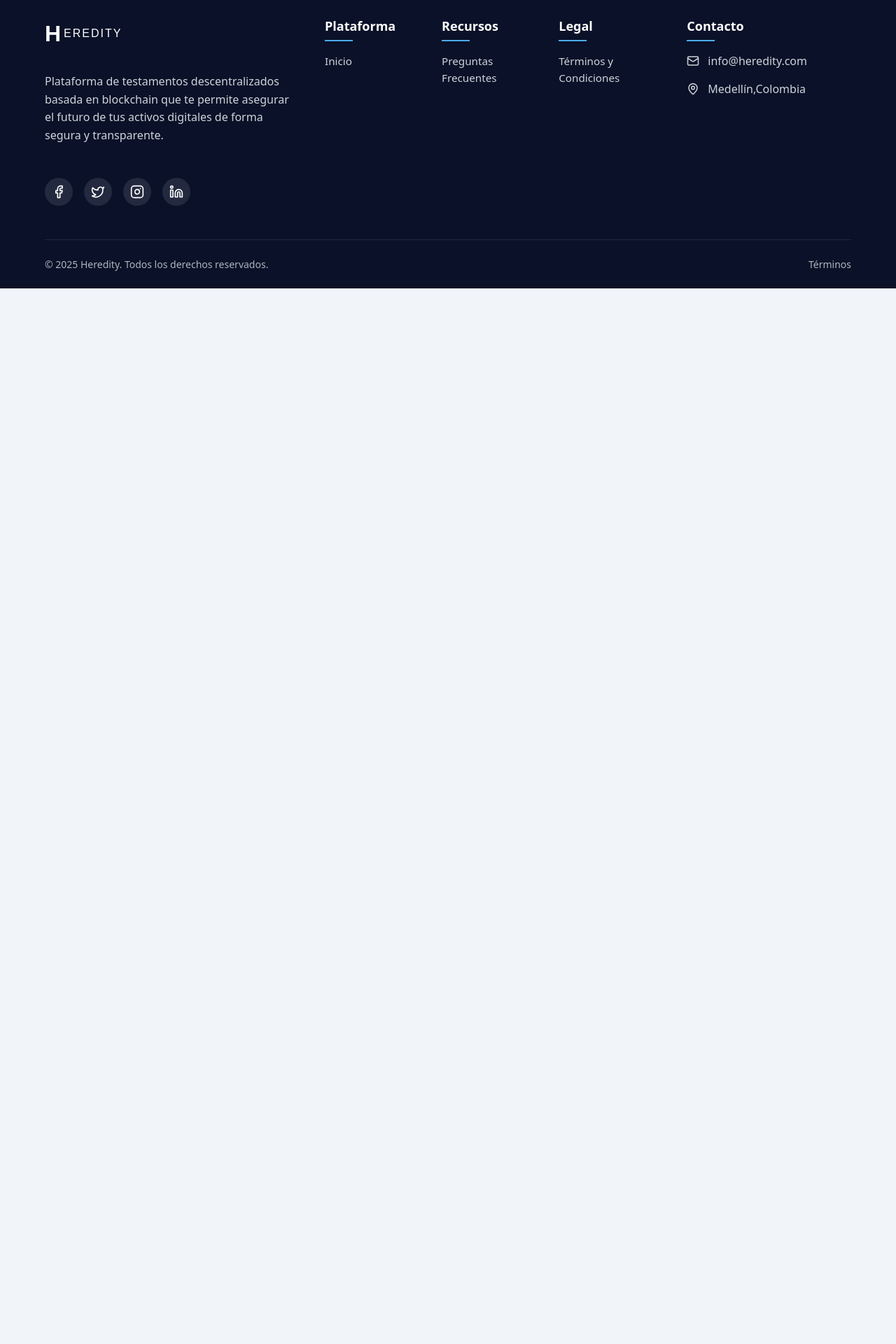
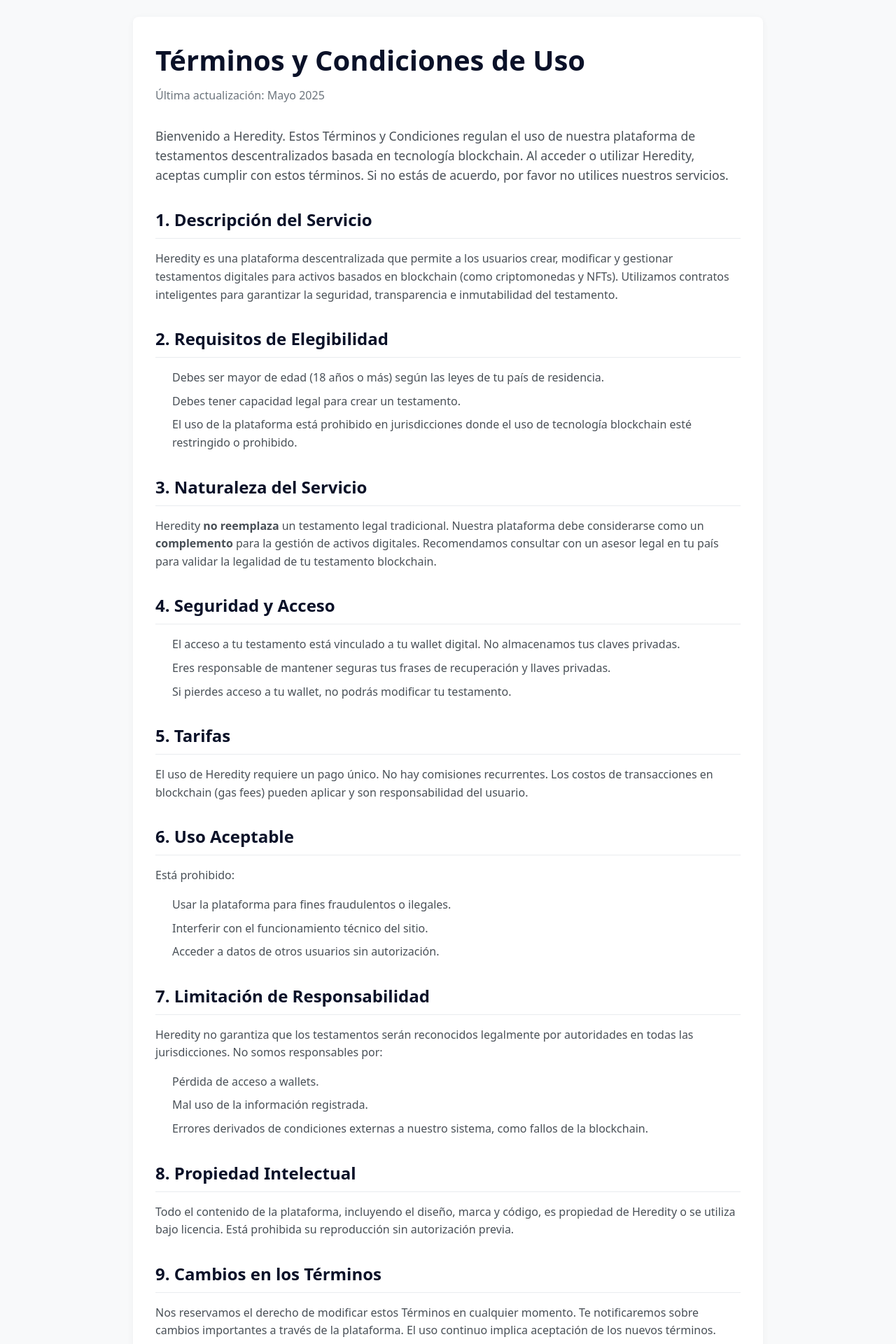
Before and after one commit to slydragonn/heredity-mvp, a React (Vite) app: page /terminos in a window 1280 px wide. Shown: the part 120-2040 px from the top of the page at 70% size. Before the commit the page ends 800 px from the top, so only its background shows below. Built offline with nearby package versions, Linux system fonts and the light colour scheme.

Commit message:
terms and conditions

```diff
--- a/src/App.jsx
+++ b/src/App.jsx
@@ -4,6 +4,7 @@
 import FAQPage from "./pages/FAQPage";
 import AppLayout from "./layouts/AppLayout";
 import ContactPage from "./pages/ContactPage";
+import TermsAndConditions from "./components/Legal/TermsAndConditions";
 
 function App() {
   return (
@@ -13,6 +14,7 @@
         <Route path="/dashboard" element={<Dashboard />} />
         <Route path="/faq" element={<FAQPage />} />
         <Route path="/contacto" element={<ContactPage />} />
+        <Route path="/terminos" element={<TermsAndConditions />} />
       </Routes>
     </AppLayout>
   );
--- /dev/null
+++ b/src/components/Legal/Legal.module.css
@@ -0,0 +1,106 @@
+.legalContainer {
+    width: 100%;
+    background-color: #f8f9fa;
+    padding: 4rem 0;
+  }
+
+  .legalContent {
+    max-width: 900px;
+    margin: 0 auto;
+    padding: 2rem;
+    background-color: #ffffff;
+    border-radius: 8px;
+    box-shadow: 0 2px 10px rgba(0, 0, 0, 0.05);
+  }
+
+  .legalTitle {
+    font-size: 2.5rem;
+    font-weight: 700;
+    color: #0a1128;
+    margin-bottom: 0.5rem;
+  }
+
+  .legalUpdate {
+    color: #6c757d;
+    font-size: 1rem;
+    margin-bottom: 2rem;
+  }
+
+  .legalIntro {
+    margin-bottom: 2rem;
+    font-size: 1.1rem;
+    line-height: 1.6;
+    color: #495057;
+  }
+
+  .legalSection {
+    margin-bottom: 2rem;
+  }
+
+  .legalSection h2 {
+    font-size: 1.5rem;
+    font-weight: 600;
+    color: #0a1128;
+    margin-bottom: 1rem;
+    padding-bottom: 0.5rem;
+    border-bottom: 1px solid #e9ecef;
+  }
+
+  .legalSection p {
+    margin-bottom: 1rem;
+    line-height: 1.6;
+    color: #495057;
+  }
+
+  .legalSection ul {
+    padding-left: 1.5rem;
+    margin-bottom: 1rem;
+  }
+
+  .legalSection li {
+    margin-bottom: 0.5rem;
+    line-height: 1.6;
+    color: #495057;
+  }
+
+  .legalSection strong {
+    font-weight: 600;
+  }
+
+  .legalSection a {
+    color: #4dabf7;
+    text-decoration: none;
+    transition: color 0.3s ease;
+  }
+
+  .legalSection a:hover {
+    color: #3793dd;
+    text-decoration: underline;
+  }
+
+  .legalFooter {
+    margin-top: 3rem;
+    padding-top: 1.5rem;
+    border-top: 1px solid #e9ecef;
+    font-style: italic;
+    color: #6c757d;
+    text-align: center;
+  }
+
+  @media (max-width: 768px) {
+    .legalContainer {
+      padding: 2rem 0;
+    }
+
+    .legalContent {
+      padding: 1.5rem;
+    }
+
+    .legalTitle {
+      font-size: 2rem;
+    }
+
+    .legalSection h2 {
+      font-size: 1.25rem;
+    }
+  }
--- /dev/null
+++ b/src/components/Legal/TermsAndConditions.jsx
@@ -0,0 +1,123 @@
+import styles from "./Legal.module.css"
+
+const TermsAndConditions = () => {
+  return (
+    <div className={styles.legalContainer}>
+      <div className={styles.legalContent}>
+        <h1 className={styles.legalTitle}>Términos y Condiciones de Uso</h1>
+        <p className={styles.legalUpdate}>Última actualización: Mayo 2025</p>
+
+        <div className={styles.legalIntro}>
+          <p>
+            Bienvenido a Heredity. Estos Términos y Condiciones regulan el uso de nuestra plataforma de testamentos
+            descentralizados basada en tecnología blockchain. Al acceder o utilizar Heredity, aceptas cumplir con estos
+            términos. Si no estás de acuerdo, por favor no utilices nuestros servicios.
+          </p>
+        </div>
+
+        <div className={styles.legalSection}>
+          <h2>1. Descripción del Servicio</h2>
+          <p>
+            Heredity es una plataforma descentralizada que permite a los usuarios crear, modificar y gestionar
+            testamentos digitales para activos basados en blockchain (como criptomonedas y NFTs). Utilizamos contratos
+            inteligentes para garantizar la seguridad, transparencia e inmutabilidad del testamento.
+          </p>
+        </div>
+
+        <div className={styles.legalSection}>
+          <h2>2. Requisitos de Elegibilidad</h2>
+          <ul>
+            <li>Debes ser mayor de edad (18 años o más) según las leyes de tu país de residencia.</li>
+            <li>Debes tener capacidad legal para crear un testamento.</li>
+            <li>
+              El uso de la plataforma está prohibido en jurisdicciones donde el uso de tecnología blockchain esté
+              restringido o prohibido.
+            </li>
+          </ul>
+        </div>
+
+        <div className={styles.legalSection}>
+          <h2>3. Naturaleza del Servicio</h2>
+          <p>
+            Heredity <strong>no reemplaza</strong> un testamento legal tradicional. Nuestra plataforma debe considerarse
+            como un <strong>complemento</strong> para la gestión de activos digitales. Recomendamos consultar con un
+            asesor legal en tu país para validar la legalidad de tu testamento blockchain.
+          </p>
+        </div>
+
+        <div className={styles.legalSection}>
+          <h2>4. Seguridad y Acceso</h2>
+          <ul>
+            <li>El acceso a tu testamento está vinculado a tu wallet digital. No almacenamos tus claves privadas.</li>
+            <li>Eres responsable de mantener seguras tus frases de recuperación y llaves privadas.</li>
+            <li>Si pierdes acceso a tu wallet, no podrás modificar tu testamento.</li>
+          </ul>
+        </div>
+
+        <div className={styles.legalSection}>
+          <h2>5. Tarifas</h2>
+          <p>
+            El uso de Heredity requiere un pago único. No hay comisiones recurrentes. Los costos de transacciones en
+            blockchain (gas fees) pueden aplicar y son responsabilidad del usuario.
+          </p>
+        </div>
+
+        <div className={styles.legalSection}>
+          <h2>6. Uso Aceptable</h2>
+          <p>Está prohibido:</p>
+          <ul>
+            <li>Usar la plataforma para fines fraudulentos o ilegales.</li>
+            <li>Interferir con el funcionamiento técnico del sitio.</li>
+            <li>Acceder a datos de otros usuarios sin autorización.</li>
+          </ul>
+        </div>
+
+        <div className={styles.legalSection}>
+          <h2>7. Limitación de Responsabilidad</h2>
+          <p>
+            Heredity no garantiza que los testamentos serán reconocidos legalmente por autoridades en todas las
+            jurisdicciones. No somos responsables por:
+          </p>
+          <ul>
+            <li>Pérdida de acceso a wallets.</li>
+            <li>Mal uso de la información registrada.</li>
+            <li>Errores derivados de condiciones externas a nuestro sistema, como fallos de la blockchain.</li>
+          </ul>
+        </div>
+
+        <div className={styles.legalSection}>
+          <h2>8. Propiedad Intelectual</h2>
+          <p>
+            Todo el contenido de la plataforma, incluyendo el diseño, marca y código, es propiedad de Heredity o se
+            utiliza bajo licencia. Está prohibida su reproducción sin autorización previa.
+          </p>
+        </div>
+
+        <div className={styles.legalSection}>
+          <h2>9. Cambios en los Términos</h2>
+          <p>
+            Nos reservamos el derecho de modificar estos Términos en cualquier momento. Te notificaremos sobre cambios
+            importantes a través de la plataforma. El uso continuo implica aceptación de los nuevos términos.
+          </p>
+        </div>
+
+        <div className={styles.legalSection}>
+          <h2>10. Contacto</h2>
+          <p>Si tienes preguntas sobre estos Términos, puedes contactarnos a través de:</p>
+          <ul>
+            <li>
+              Correo: <a href="mailto:info@heredity.com">info@heredity.com</a>
+            </li>
+            <li>Ubicación: Medellín, Colombia</li>
+          </ul>
+        </div>
+
+        <div className={styles.legalFooter}>
+          <p>Gracias por confiar en Heredity. Tu legado digital está en buenas manos.</p>
+        </div>
+      </div>
+    </div>
+  )
+}
+
+export default TermsAndConditions
```
